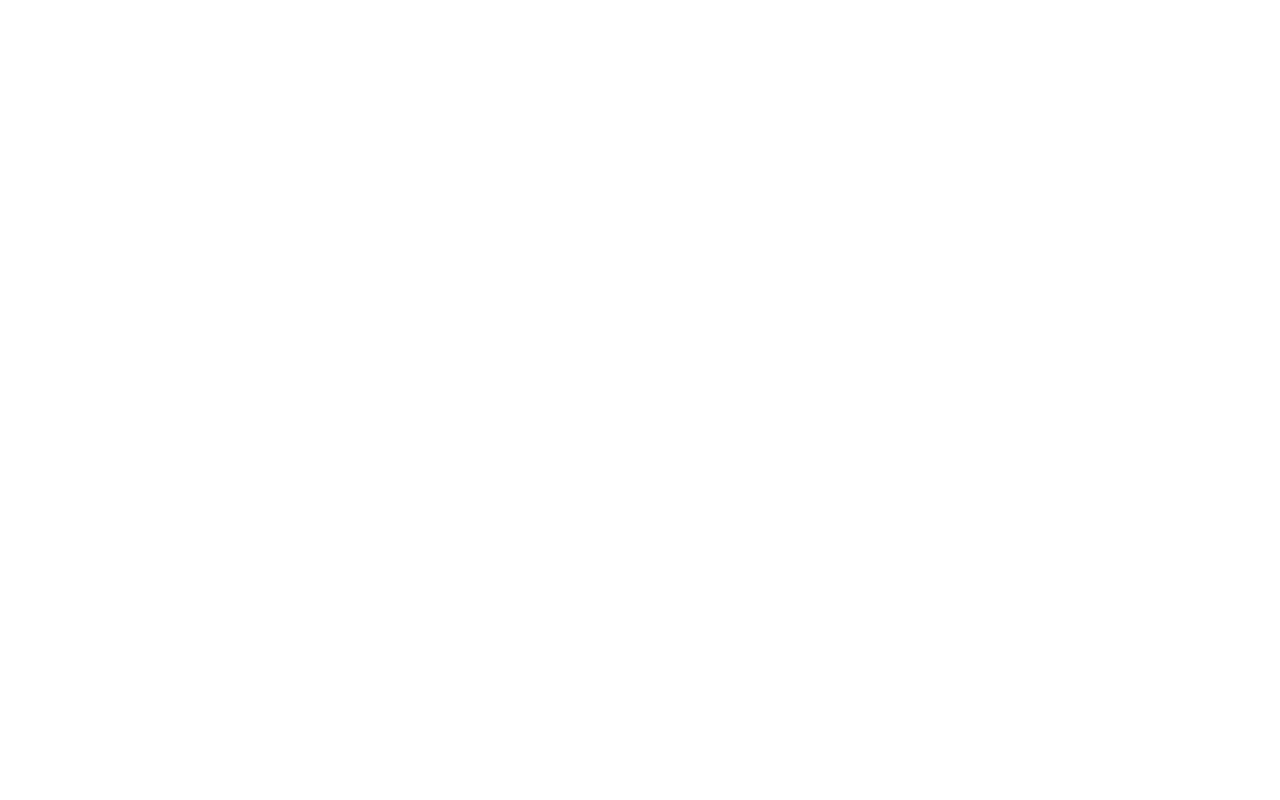
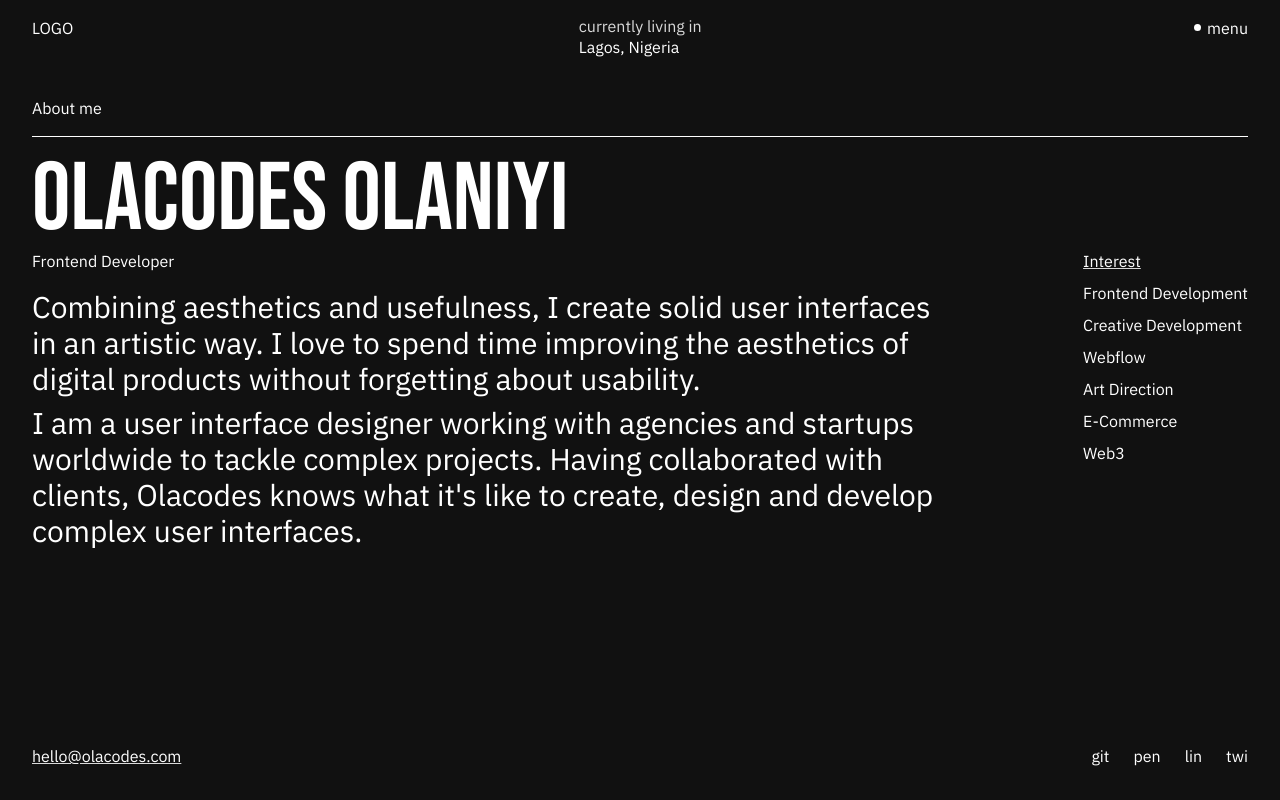
Before and after one commit to uzoway/olacodes-portfolio, a website: page src/about.html in a window 1280 px wide. Drawn offline with Linux system fonts and the light colour scheme.

Commit message:
chore: Add html5 markup and styling for the about.html file

```diff
--- a/src/about.html
+++ b/src/about.html
@@ -10,5 +10,89 @@
 </head>
 <body>
 
+    <header class="absolute top-0 left-0 w-full z-20 flex justify-between py-4 px-8 text-white font-ibm-plex-sans">
+        <a href="#" class="uppercase">Logo</a>
+        <p class="text-pale leading-[1.3]">currently living in <br> <span class="text-white">Lagos, Nigeria</span></p>
+        <p class="menu-list-style relative">menu</p>
+    </header>
+
+    <main class="w-full min-h-screen relative text-white bg-[#111] pt-24 px-8 font-ibm-plex-sans">
+        <h1 class="mb-4">About me</h1>
+
+        <section class="pt-4 border-t-white border-t-[1px]">
+            <h2 class="uppercase font-bebas text-8xl">olacodes olaniyi</h2>
+
+            <div class="flex justify-between">
+                <div class="w-3/4">
+                    <h3 class="mb-4">Frontend Developer</h3>
+
+                    <p class="text-3xl mb-2">
+                        Combining aesthetics and usefulness, I create solid user interfaces in an artistic way. I love to spend time improving the
+                        aesthetics of digital products without forgetting about usability.
+                    </p>
+                    <p class="text-3xl">
+                        I am a user interface designer working with agencies and startups worldwide to tackle complex projects. Having collaborated
+                        with clients, Olacodes knows what it's like to create, design and develop complex user interfaces.
+                    </p>
+                </div>
+
+                <div>
+                    <p class="underline decoration-pale mb-2">Interest</p>
+                    <ul>
+                        <li class="mb-2">Frontend Development</li>
+                        <li class="mb-2">Creative Development</li>
+                        <li class="mb-2">Webflow</li>
+                        <li class="mb-2">Art Direction</li>
+                        <li class="mb-2">E-Commerce</li>
+                        <li class="mb-2">Web3</li>
+                    </ul>
+                </div>
+            </div>
+        </section>
+
+        <section class="absolute bottom-8 left-0 w-full flex justify-between px-8">
+            <a href="#" class="underline decoration-pale">hello@olacodes.com</a>
+
+            <nav>
+                <ul class="flex">
+                    <li><a href="#">git</a></li>
+                    <li class="ml-6"><a href="#">pen</a></li>
+                    <li class="ml-6"><a href="#">lin</a></li>
+                    <li class="ml-6"><a href="#">twi</a></li>
+                </ul>
+            </nav>
+        </section>
+
+        <!-- Navigation -->
+        <section class="absolute top-[-100%] left-0 w-full h-screen bg-[#111] opacity-[0.999] z-10 pt-24 pl-8">
+            <div class="flex justify-between">
+                <div class="basis-3/6">
+                    <nav>
+                        <ul>
+                            <li><a href="index.html" class="uppercase font-bebas text-8xl relative list-hyphen">home</a></li>
+                            <li><a href="about.html" class="uppercase font-bebas text-8xl relative list-hyphen">about</a></li>
+                            <li><a href="work.html" class="uppercase font-bebas text-8xl relative list-hyphen">work</a></li>
+                            <li><a href="#" class="uppercase font-bebas text-8xl relative list-hyphen">contact</a></li>
+                        </ul>
+                    </nav>
+                </div>
+
+                <div class="basis-3/6 font-ibm-plex-sans">
+                    <nav>
+                        <ul>
+                            <li class="mb-4"><a href="#" class="inline-flex relative">github <img src="./assets/up-arrow.png" alt="arrow icon" class="absolute top-1 right-[-13.1rem]"></a></li>
+                            <li class="mb-4"><a href="#" class="inline-flex relative">codepen <img src="./assets/up-arrow.png" alt="arrow icon" class="absolute top-1 right-[-12rem]"></a></li>
+                            <li class="mb-4"><a href="#" class="inline-flex relative">linkedin <img src="./assets/up-arrow.png" alt="arrow icon" class="absolute top-1 right-[-12.3rem]"></a></li>
+                            <li><a href="#" class="inline-flex relative">twitter <img src="./assets/up-arrow.png" alt="arrow icon" class="absolute top-2 right-[-12.9rem]"></a></li>
+                        </ul>
+                    </nav>
+
+                    <p class="mt-20">email</p>
+                    <a href="#" class="underline">hello@olacodes.com</a>
+                </div>
+            </div>
+        </section>
+    </main>
+
 </body>
 </html>
```
Also changed, not shown: dist/output.css.
